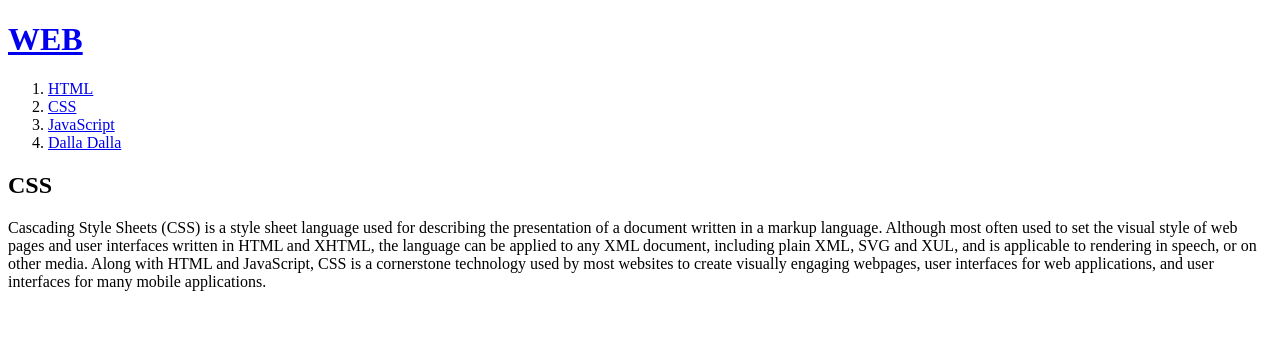
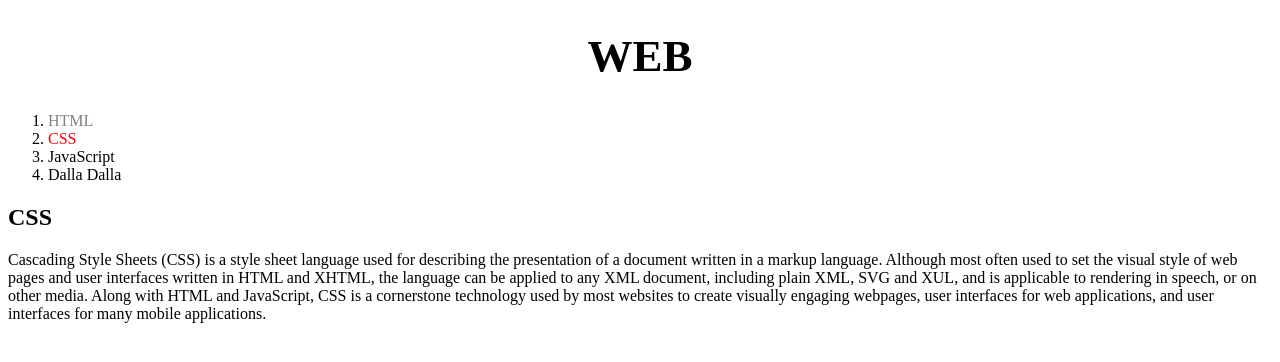
Before and after one commit to sooyoungsGithub/html_internet, a plain HTML site: page 2.html in a window 1280 px wide. Drawn offline with Linux system fonts and the light colour scheme; a script that the page names is missing.

Commit message:
Add files via upload

```diff
--- a/2.html
+++ b/2.html
@@ -11,12 +11,30 @@
     </script>
   <title>WEB1 - html</title>
   <meta charset="utf-8">
+
+  <style>
+    a {
+        color: black;
+        text-decoration: none;
+    }
+    h1 {
+        font-size: 45px;
+        text-align: center;
+    }
+    .saw {
+        color: gray;
+    }
+    .active{
+        color: red;
+    }
+  </style>
+
 </head>
 <body>
   <h1><a href="index.html">WEB</a></h1>
   <ol>
-    <li><a href="1.html">HTML</a></li>
-    <li><a href="2.html">CSS</a></li>
+    <li><a href="1.html" class="saw">HTML</a></li>
+    <li><a href="2.html" class="saw active">CSS</a></li>
     <li><a href="3.html">JavaScript</a></li>
     <li><a href="4.html">Dalla Dalla</a></li>
   </ol>
```
Also changed, not shown: box.html (added, +18 -0 lines).
